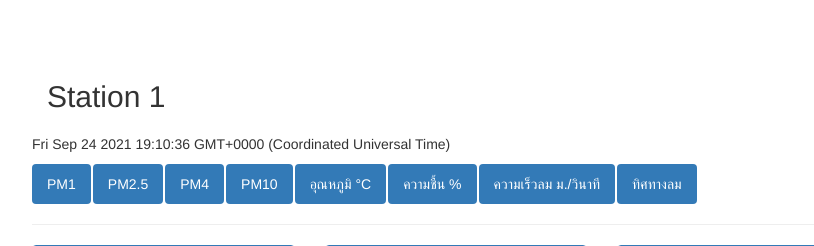
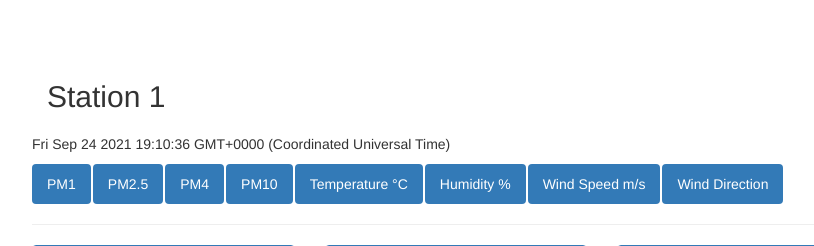
Before and after one commit to nitigan/AirPollutionStationforESP32NBIoTArduino, a PHP site: page / in a window 1280 px wide. Shown: the top 246 px of the page, without its empty margins (38-852 px from the left). Run offline with PHP 8.4, Linux system fonts and the light colour scheme; data that the repository does not hold is empty; some libraries are stand-ins or nearby versions.

Commit message:
Add files via upload
edit index

```diff
--- a/liveChart1/index.php
+++ b/liveChart1/index.php
@@ -39,7 +39,7 @@
         <div class="row">
             <div class="col-lg-12">
                 <ul class="nav nav-pills">
-                    <li class="active"><a href="#">PM1<span class="badge"
+                <li class="active"><a href="#">PM1<span class="badge"
                                 id="txtpm1"><?php echo $resultx['PM1'];?></span></a>
                     </li>
                     <li class="active"><a href="#">PM2.5<span class="badge"
@@ -51,16 +51,16 @@
                     <li class="active"><a href="#">PM10<span class="badge"
                                 id="txtpm10"><?php echo $resultx['PM10'];?></span></a>
                     </li>
-                	<li class="active"><a href="#">อุณหภูมิ<span class="badge"
+                	<li class="active"><a href="#">Temperature<span class="badge"
                                 id="txttemp"><?php echo $resultx['Temperature'];?></span> °C</a>
                     </li>
-                	<li class="active"><a href="#">ความชื้น<span class="badge"
+                	<li class="active"><a href="#">Humidity<span class="badge"
                                 id="txthumid"><?php echo $resultx['Humidity'];?></span> %</a>
                     </li>
-                	<li class="active"><a href="#">ความเร็วลม<span class="badge"
-                                id="txtwindspeed"><?php echo $resultx['Wind_Speed'];?></span> ม./วินาที</a>
+                	<li class="active"><a href="#">Wind Speed<span class="badge"
+                                id="txtwindspeed"><?php echo $resultx['Wind_Speed'];?></span> m/s</a>
                     </li>
-                	<li class="active"><a href="#">ทิศทางลม<span class="badge"
+                	<li class="active"><a href="#">Wind Direction<span class="badge"
                                 id="txtwinddirect"><?php echo $resultx['Wind_dir'];?></span></a>
                     </li>
                 </ul>
```
